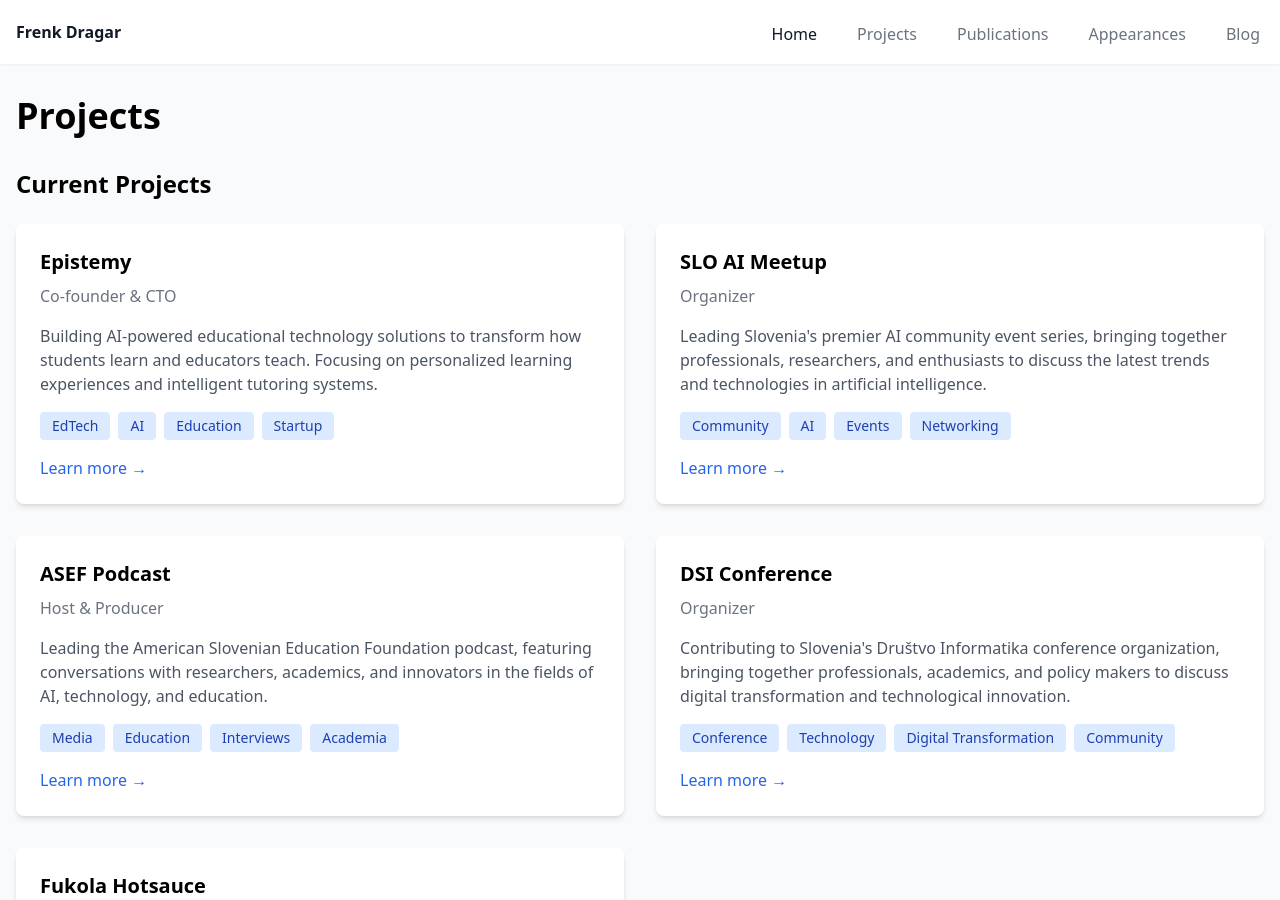
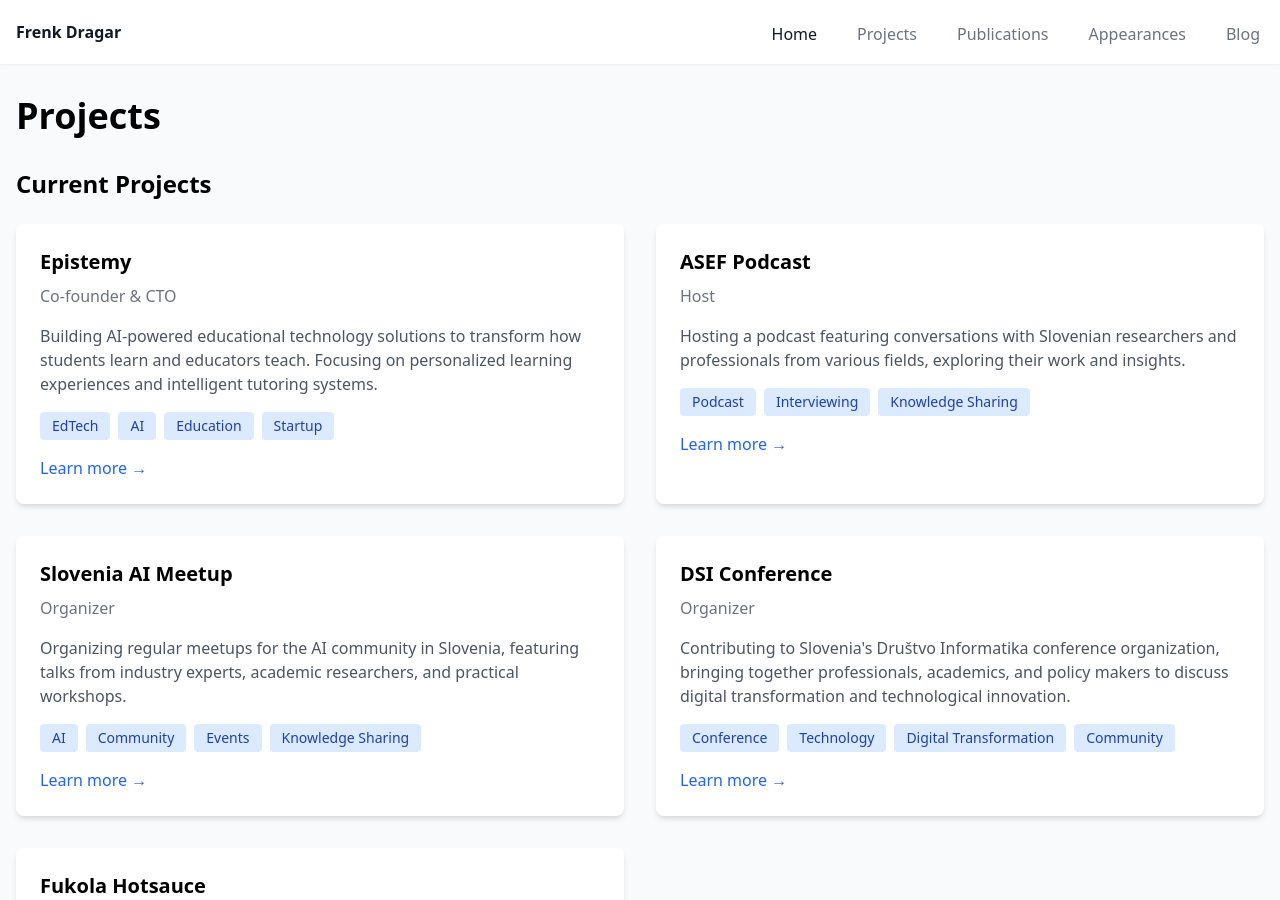
Before and after one commit to frenkd/frenkd.github.io, a Jekyll site: the page built from projects.html, in a window 1280 px wide and 900 px high. Built offline with Jekyll 4.4.1, drawn with Linux system fonts in a browser that asks for light colours; nearby versions of some CDN libraries.

Commit message:
feat: Projects 1

```diff
--- a/_projects/asef-podcast.md
+++ b/_projects/asef-podcast.md
@@ -1,14 +1,15 @@
 ---
 title: ASEF Podcast
-role: Host & Producer
+role: Host
 status: current
-order: 3
-description: Leading the American Slovenian Education Foundation podcast, featuring conversations with researchers, academics, and innovators in the fields of AI, technology, and education.
+order: 2
+start_date: 2023-09-01
+description: Hosting a podcast featuring conversations with Slovenian researchers and professionals from various fields, exploring their work and insights.
 tags:
-  - Media
-  - Education
-  - Interviews
-  - Academia
+  - Podcast
+  - Interviewing
+  - Knowledge Sharing
+website: https://asef.net/podcast
 ---
 
 # ASEF Podcast
--- a/_projects/slo-ai-meetup.md
+++ b/_projects/slo-ai-meetup.md
@@ -1,19 +1,21 @@
 ---
-title: SLO AI Meetup
+title: Slovenia AI Meetup
 role: Organizer
 status: current
-order: 2
-description: Leading Slovenia's premier AI community event series, bringing together professionals, researchers, and enthusiasts to discuss the latest trends and technologies in artificial intelligence.
+order: 3
+start_date: 2024-11-10
+description: Organizing regular meetups for the AI community in Slovenia, featuring talks from industry experts, academic researchers, and practical workshops.
 tags:
+  - AI
   - Community
-  - AI
   - Events
-  - Networking
+  - Knowledge Sharing
+website: https://slovenia.ai
 ---
 
-# SLO AI Meetup
+# Slovenia AI Meetup
 
-SLO AI Meetup is a community initiative that brings together AI enthusiasts, professionals, and researchers in Slovenia. The meetup serves as a platform for knowledge exchange, networking, and collaboration within the AI ecosystem.
+Slovenia AI Meetup is a community initiative that brings together AI enthusiasts, professionals, and researchers in Slovenia. The meetup serves as a platform for knowledge exchange, networking, and collaboration within the AI ecosystem.
 
 ## Key Activities
 
```
Also changed, not shown: _projects/epistemy.md (+1 -0 lines), index.html (+12 -4 lines).
